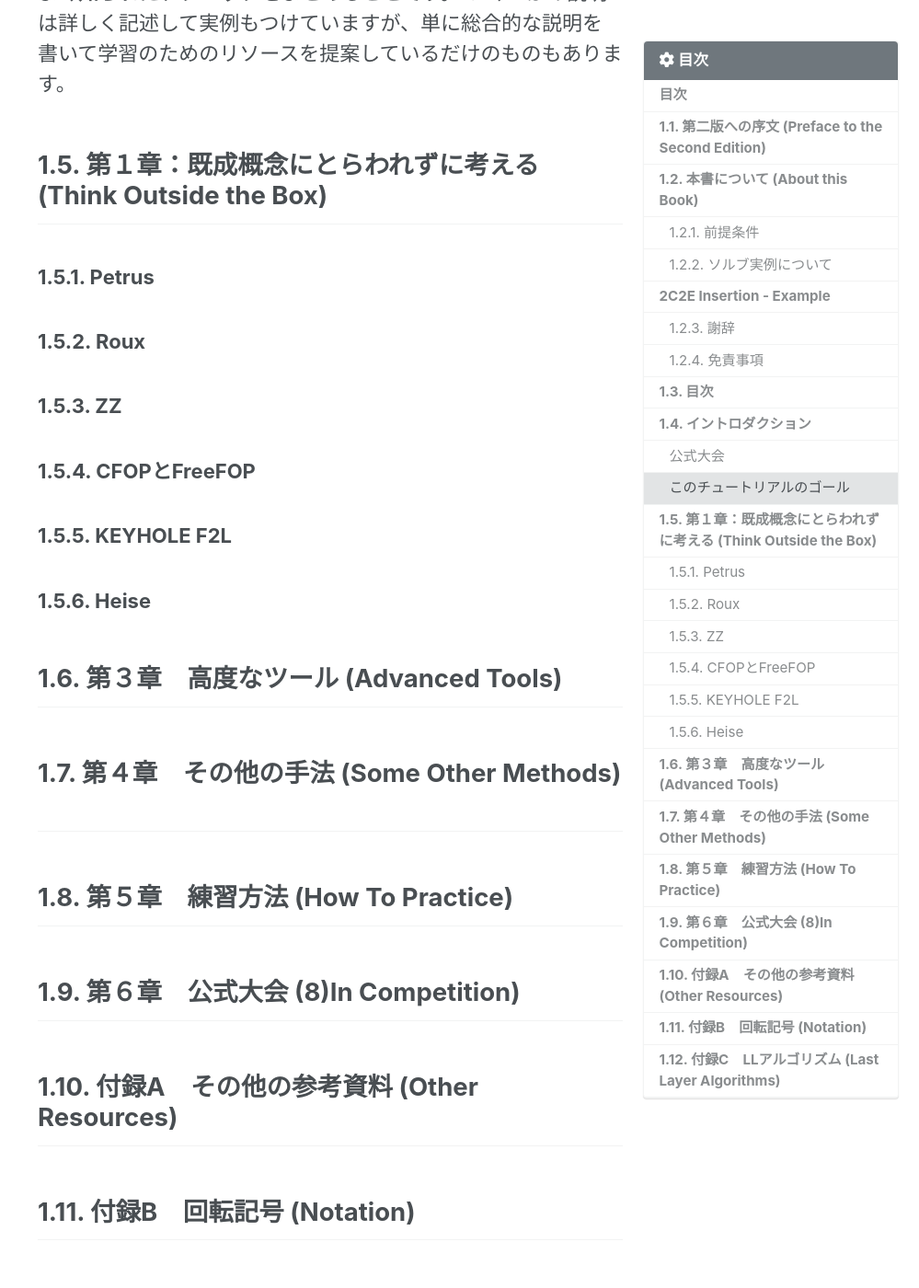
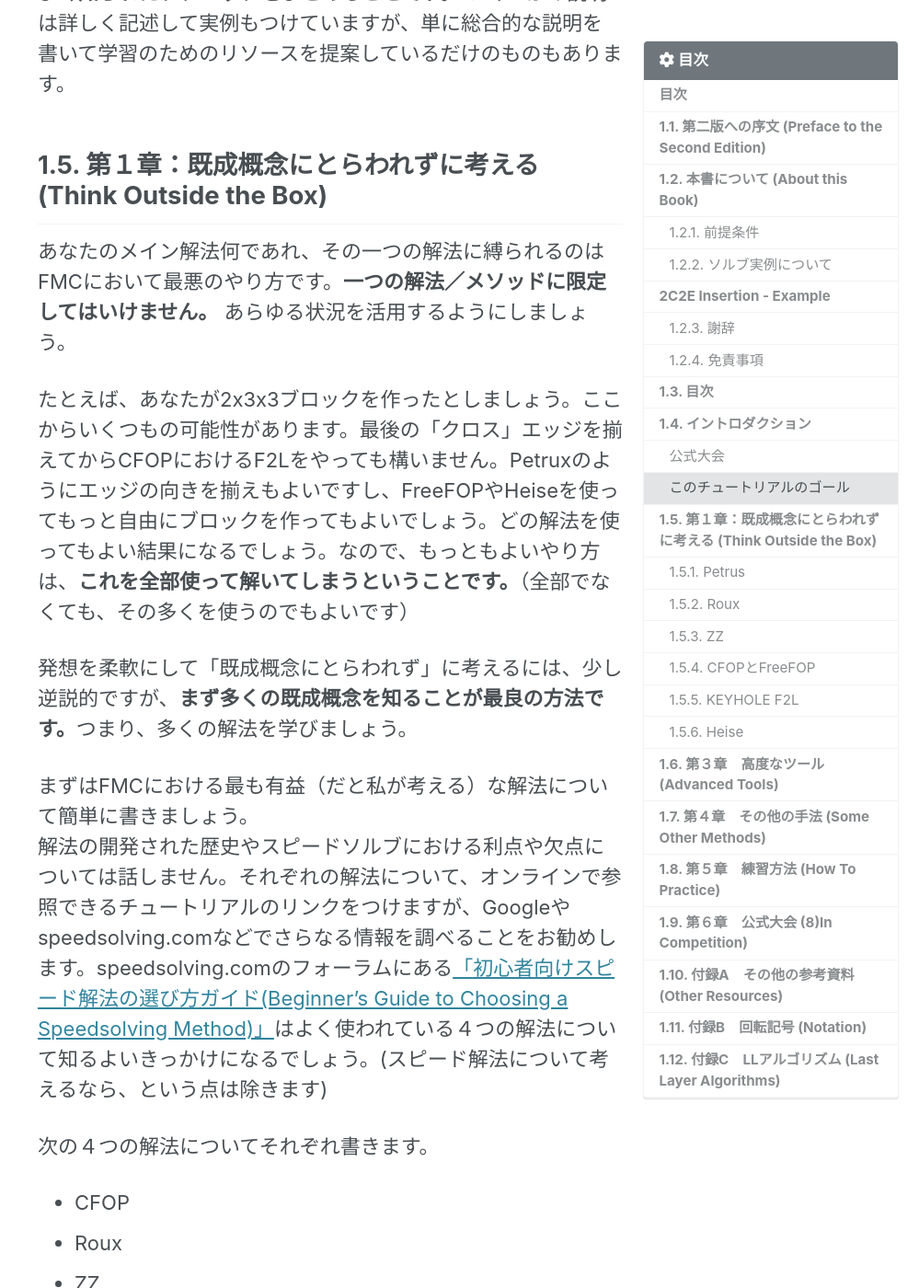
Before and after one commit to kawam1123/translation, a Jekyll site: the page built from _pages/FMC-tutorial.md, in a window 1280 px wide and 1400 px high, scrolled down 9276 px. Shown: the whole window at 92% size, without its empty margins (281-1280 px from the left). Built offline with Jekyll 4.4.1, drawn with Linux system fonts in a browser that asks for light colours; cached includes are drawn as plain includes; nearby versions of some CDN libraries; some of the changed text lies outside the part shown.

Commit message:
Ch1に入る

```diff
--- a/_pages/FMC-tutorial.md
+++ b/_pages/FMC-tutorial.md
@@ -444,6 +444,20 @@ Figure 1: Example of official scramble sheet.
 -->
 
 ## 1.5. 第１章：既成概念にとらわれずに考える (Think Outside the Box)
+あなたのメイン解法何であれ、その一つの解法に縛られるのはFMCにおいて最悪のやり方です。**一つの解法／メソッドに限定してはいけません。** あらゆる状況を活用するようにしましょう。
+
+たとえば、あなたが2x3x3ブロックを作ったとしましょう。ここからいくつもの可能性があります。最後の「クロス」エッジを揃えてからCFOPにおけるF2Lをやっても構いません。Petruxのようにエッジの向きを揃えもよいですし、FreeFOPやHeiseを使ってもっと自由にブロックを作ってもよいでしょう。どの解法を使ってもよい結果になるでしょう。なので、もっともよいやり方は、**これを全部使って解いてしまうということです。**（全部でなくても、その多くを使うのでもよいです）
+
+発想を柔軟にして「既成概念にとらわれず」に考えるには、少し逆説的ですが、**まず多くの既成概念を知ることが最良の方法です。**つまり、多くの解法を学びましょう。
+
+まずはFMCにおける最も有益（だと私が考える）な解法について簡単に書きましょう。
+解法の開発された歴史やスピードソルブにおける利点や欠点については話しません。それぞれの解法について、オンラインで参照できるチュートリアルのリンクをつけますが、Googleやspeedsolving.comなどでさらなる情報を調べることをお勧めします。speedsolving.comのフォーラムにある[「初心者向けスピード解法の選び方ガイド(Beginner’s Guide to Choosing a Speedsolving Method)」](https://www.speedsolving.com/threads/beginners-guide-to-choosing-a-speedsolving-method.43471/)はよく使われている４つの解法について知るよいきっかけになるでしょう。(スピード解法について考えるなら、という点は除きます)
+
+次の４つの解法についてそれぞれ書きます。
+- CFOP
+- Roux
+- ZZ
+- Petrus
 
 <!--
 Chapter 1
@@ -467,6 +481,11 @@ Petrus).
 -->
 
 ### 1.5.1. Petrus
+Petrusのステップは次のようなものです。
+1.
+1.
+1.
+
 <!--
 1.1 Petrus
 Petrus’ steps are the following:
```
